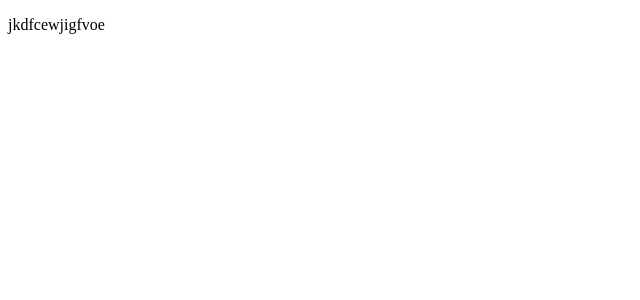
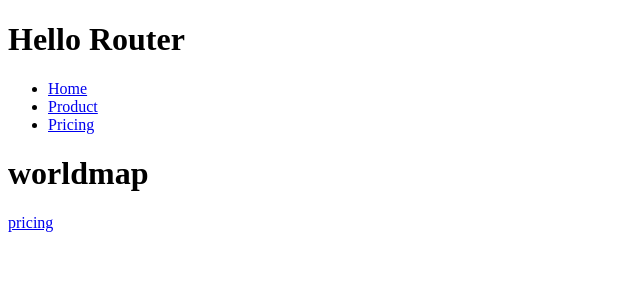
Before and after one commit to robotron4/worldmap, a React (Vite) app: page / in a window 1280 px wide. Shown: the top 300 px of the page, without its empty margins (0-640 px from the left). Built offline with nearby package versions, Linux system fonts and the light colour scheme.

Commit message:
add navbar and routing

```diff
--- a/package.json
+++ b/package.json
@@ -11,7 +11,8 @@
   },
   "dependencies": {
     "react": "^18.2.0",
-    "react-dom": "^18.2.0"
+    "react-dom": "^18.2.0",
+    "react-router-dom": "^6.16.0"
   },
   "devDependencies": {
     "@types/react": "^18.2.15",
--- a/src/App.jsx
+++ b/src/App.jsx
@@ -1,7 +1,19 @@
+import { BrowserRouter, Routes, Route } from "react-router-dom";
+import Home from "./pages/Home";
+import Product from "./pages/Product";
+import Pricing from "./pages/Pricing";
+
 function App() {
   return (
     <>
-      <p>jkdfcewjigfvoe</p>{" "}
+      <h1>Hello Router</h1>
+      <BrowserRouter>
+        <Routes>
+          <Route path="/" element={<Home />}></Route>
+          <Route path="product" element={<Product />}></Route>
+          <Route path="pricing" element={<Pricing />}></Route>
+        </Routes>
+      </BrowserRouter>
     </>
   );
 }
--- /dev/null
+++ b/src/components/PageNav.jsx
@@ -0,0 +1,19 @@
+import { NavLink } from "react-router-dom";
+
+export default function PageNav() {
+  return (
+    <nav>
+      <ul>
+        <li>
+          <NavLink to="/">Home </NavLink>
+        </li>
+        <li>
+          <NavLink to="/product">Product </NavLink>
+        </li>
+        <li>
+          <NavLink to="/pricing">Pricing </NavLink>
+        </li>
+      </ul>
+    </nav>
+  );
+}
--- /dev/null
+++ b/src/pages/Home.jsx
@@ -0,0 +1,12 @@
+import { Link } from "react-router-dom";
+import PageNav from "../components/PageNav";
+
+export default function Home() {
+  return (
+    <div>
+      <PageNav />
+      <h1>worldmap</h1>
+      <Link to="/pricing">pricing</Link>
+    </div>
+  );
+}
--- /dev/null
+++ b/src/pages/Pricing.jsx
@@ -0,0 +1,10 @@
+import PageNav from "../components/PageNav";
+
+export default function Pricing() {
+  return (
+    <div>
+      <PageNav />
+      PRCING
+    </div>
+  );
+}
--- /dev/null
+++ b/src/pages/Product.jsx
@@ -0,0 +1,10 @@
+import PageNav from "../components/PageNav";
+
+export default function Product() {
+  return (
+    <div>
+      <PageNav />
+      PRODUCVSSS
+    </div>
+  );
+}
```
Also changed, not shown: 1 other file (tests, documents, lock files or other folders).
